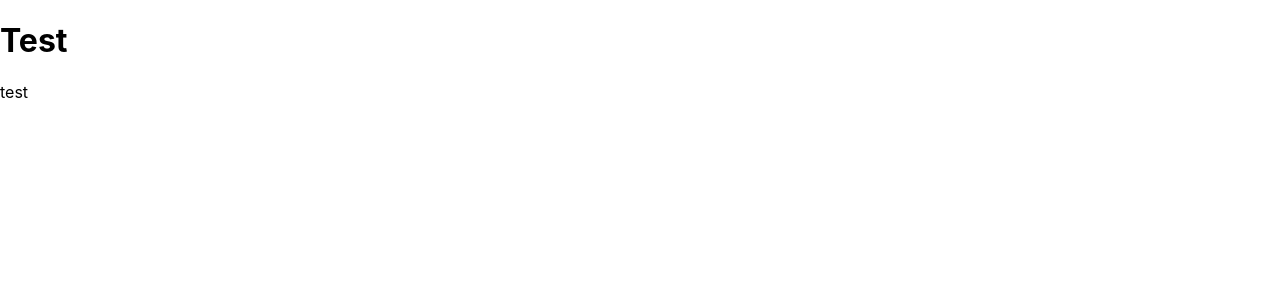
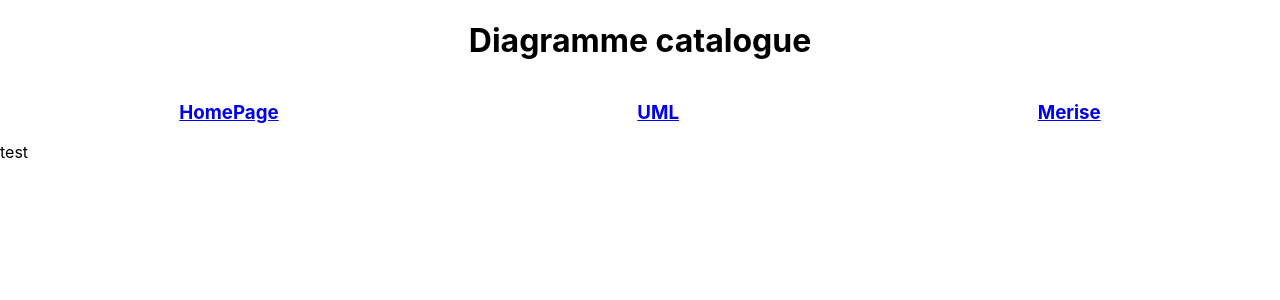
Before and after one commit to 2023-cda-alt-devops-p4/Alexandre_Diagram_catalog, a React (Create React App) app: page / in a window 1280 px wide. Shown: the top 300 px of the page. Built offline with nearby package versions, Linux system fonts and the light colour scheme.

Commit message:
add css to header navbar umlpage + init umlpage

```diff
--- a/src/components/Header/Header.jsx
+++ b/src/components/Header/Header.jsx
@@ -1,11 +1,17 @@
-/* eslint-disable react/jsx-pascal-case */
 import React from "react"
+import './header.css';
 
 const Header = () => {
     return (
-        <di>
-            <h1>Test</h1>
-        </di>
+        <div className="header-container">
+            <div className="Header-burger-container">
+
+            </div>
+            <div className="Header-tittle-container">
+               <h1 className="Header-tittle">Diagramme catalogue</h1>
+            </div>
+
+        </div>
     )
 }
 
--- /dev/null
+++ b/src/components/Header/header.css
@@ -0,0 +1,19 @@
+.header-container{
+    display: flex;
+    justify-content: space-around;
+}
+
+.Header-burger-container{
+    width: 10%;
+    display: none;
+}
+
+.Header-tittle-container{
+    width: 80%;
+    display: flex;
+    justify-content: center;
+}
+
+.Header-tittle{
+
+}
--- a/src/components/NavBar/NavBar.jsx
+++ b/src/components/NavBar/NavBar.jsx
@@ -1,10 +1,26 @@
 import React from "react";
-
+import { Link, useNavigate } from "react-router-dom";
+import './navbar.css'
 
 const NavBar = () => {
 
     return (
-        <div>
+        <div className="navbar-container">
+            <div className="navbar-homage-container">
+                <Link to="/">
+                    <h3> HomePage</h3>
+                </Link>
+            </div>
+            <div className="navbar-uml-container">
+                <Link to="/Uml">
+                    <h3> UML</h3>
+                </Link>
+            </div>
+            <div className="navbar-merise-container">
+                <Link to="/Merise">
+                    <h3> Merise</h3>
+                </Link>
+            </div>
 
         </div>
     )
--- /dev/null
+++ b/src/components/NavBar/navbar.css
@@ -0,0 +1,17 @@
+.navbar-container{
+    display: flex;
+    flex-direction: row;
+    justify-content: space-around;
+}
+
+.navbar-homage-container{
+
+}
+
+.navbar-uml-container{
+
+}
+
+.navbar-merise-container{
+
+}
--- /dev/null
+++ b/src/pages/UmlPage/UmlPage.jsx
@@ -0,0 +1,37 @@
+import React, { useState, useEffect } from "react"
+import UmlData from "../../ressources/UmlData.json"
+import './umlpage.css';
+
+const UmlPage = () => {
+    const [umlData, setUmlData] = useState(0)
+
+    const getdata= () => {
+        fetch(UmlData).then((response) =>{
+            setUmlData(response)
+        })
+    }
+
+    useEffect(()=>{
+        getdata()
+    })
+
+    return (
+        <div className="umlpage-container">
+            <div className="umlpage-header">
+                <h2 className="umlpage-header-tittle">
+
+                </h2>
+                <p className="umlpage-header-description">
+
+                </p>
+            </div>
+            <div className="umlpage-card_container">
+
+            </div>
+
+        </div>
+    );
+
+}
+
+export default UmlPage;
--- a/src/routes.jsx
+++ b/src/routes.jsx
@@ -1,6 +1,6 @@
 import { Route, Routes as RoutesContainer } from "react-router-dom";
 import HomePage from "./pages/HomePage";
-import UmlPage from "./pages/UmlPage"
+import UmlPage from "./pages/UmlPage/UmlPage"
 import MerisePage from "./pages/MerisePage"
 
 const Routes = () => {
```
Also changed, not shown: src/pages/UmlPage/umlpage.css (added).
